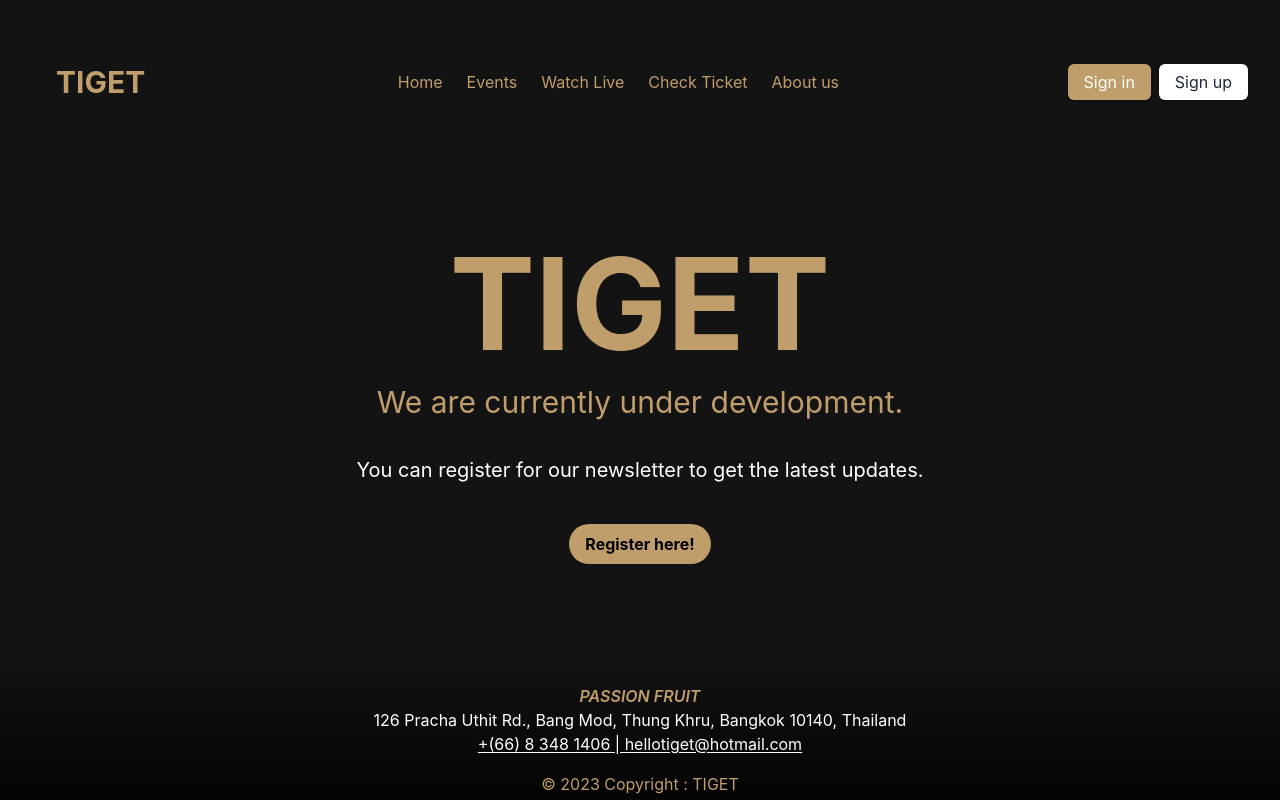
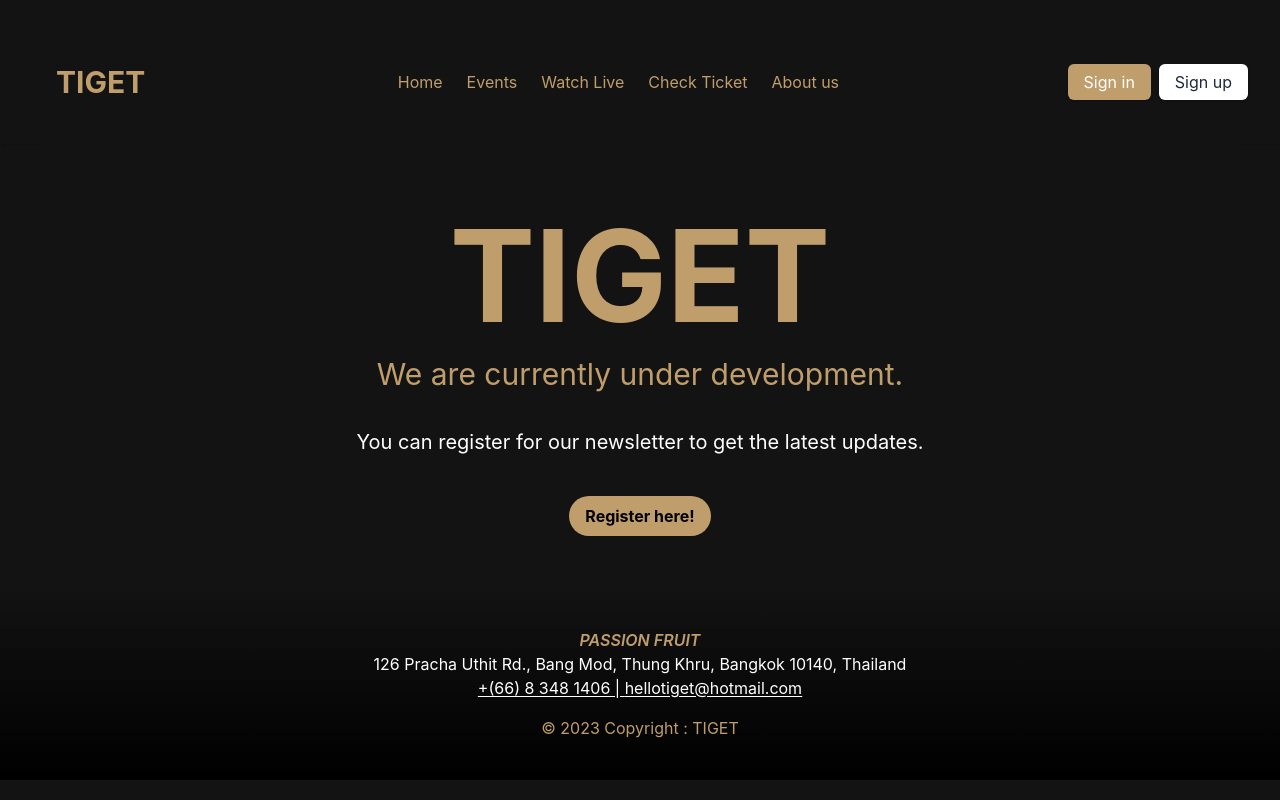
Before and after one commit to arnonsang/TIGET_react, a React (Create React App) app: page / in a window 1280 px wide. Built offline with nearby package versions, Linux system fonts and the light colour scheme.

Commit message:
033123 1452 | @icedkung | Add onload token auth

```diff
--- a/src/App.js
+++ b/src/App.js
@@ -1,5 +1,10 @@
+import * as React from "react";
 import { BrowserRouter, Routes, Route, Link } from "react-router-dom";
+import userAuth from "./apps/userAuth";
+
 import styled from 'styled-components';
+
+import Loading from "./components/Loading";
 import Navbar from './components/Common/Navbar';
 import Footer from './components/Common/Footer';
 import Home from "./components/Common/Home";
@@ -19,11 +24,28 @@ import LandingAdmin from "./components/admin/Landing_Admin";
 
 
 
+
 function App() {
+  const [loading, setLoading] = React.useState(true);
+  React.useEffect(() => {
+    userAuth();
+  }, []);
+
+  React.useEffect(() => {
+    setTimeout(() => {
+      setLoading(false);
+    }, 1000);
+  }, []);
+
+  if (loading) {
+    return <Loading />;
+  }
+
   return (
     <>
     <Container>
     <NavBarRes />
+    <ContentSection>
     <BrowserRouter>
       <Routes>
         <Route path="/" element={<Landing />} />
@@ -41,6 +63,7 @@ function App() {
         <Route path="*" element={<h1 className="text-tigetgold text-8xl py-16">404: Not Found</h1>} />
       </Routes>
     </BrowserRouter>
+    </ContentSection>
     <Footer />
     </Container>
     </>
@@ -59,3 +82,15 @@ const Container = styled.div`
   overflow-x: hidden;
   overflow-y: scroll;
 `;
+
+const ContentSection = styled.div`
+  width: 100%;
+  height: 100%;
+  display: flex;
+  flex-direction: column;
+  align-items: center;
+  justify-content: center;
+  padding: 20px 20px;
+  overflow-x: hidden;
+  overflow-y: scroll;
+`;
--- a/src/apps/userAuth.js
+++ b/src/apps/userAuth.js
@@ -25,9 +25,8 @@ export default function userAuth(redirect) {
                     localStorage.setItem('userData', JSON.stringify(userData));
                     console.log("Redirecting to => ", redirect);
                     if(redirect !== '#') window.location.href = redirect;
+                    return true;
 
-
-                    return true;
                 } else {
                     console.log(`Auth status => ${status} : ${message}`);
                     localStorage.clear();
--- a/src/components/Common/Landing.jsx
+++ b/src/components/Common/Landing.jsx
@@ -19,9 +19,7 @@ function Home() {
   const logOutHandle = () => {
     const confirm = window.confirm('Are you sure you want to logout?')
               if(!confirm) return
-              localStorage.removeItem('isLoggedIn')
-              localStorage.removeItem('username')
-              localStorage.removeItem('token')
+              localStorage.clear();
               alert('Logged out!')
               window.location.reload()
   }
--- a/src/components/Loading.jsx
+++ b/src/components/Loading.jsx
@@ -3,7 +3,7 @@ import React from 'react'
 
 export default function Loading() {
   return (
-    <div className="flex justify-center items-center h-screen">
+    <div className="flex justify-center items-center h-screen bg-tigetblack">
         <div className="animate-spin rounded-full h-32 w-32 border-t-2 border-b-2 border-tigetgold"></div>
         {/* loading text */}
       </div>
--- a/tailwind.config.js
+++ b/tailwind.config.js
@@ -13,6 +13,7 @@ module.exports = {
         clifford: "#da373d",
         tigetgold: "#c09e6b",
         tigetgold2: "#c09e6b",
+        tigetblack: "#131313",
         tigetgoldLight: "#eee4d4",
       },
     },
```
